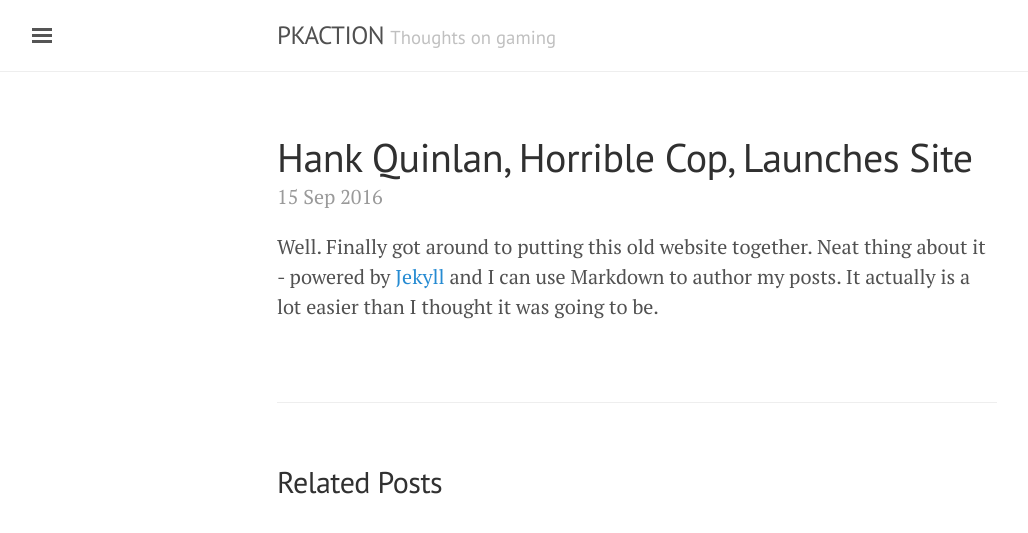
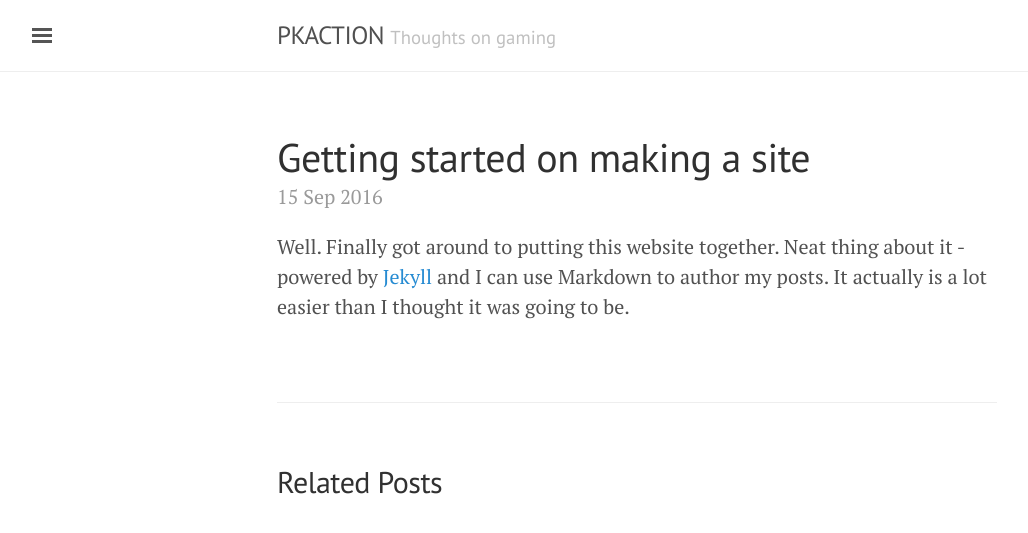
Before and after one commit to pkaction/pkaction.github.io, a Jekyll site: the page built from _posts/2016-09-15-Beginnings.md, in a window 1280 px wide. Shown: the top 533 px of the page, without its empty margins (3-1031 px from the left). Built offline with Jekyll 4.4.1, drawn with Linux system fonts in a browser that asks for light colours.

Commit message:
Update 2016-09-15-Beginnings.md
Changing a bit of text...

```diff
--- a/_posts/2016-09-15-Beginnings.md
+++ b/_posts/2016-09-15-Beginnings.md
@@ -1,7 +1,7 @@
 ---
 layout: post
-title: "Hank Quinlan, Horrible Cop, Launches Site"
+title: "Getting started on making a site"
 date: 2016-09-15
 ---
 
-Well. Finally got around to putting this old website together. Neat thing about it - powered by [Jekyll](http://jekyllrb.com) and I can use Markdown to author my posts. It actually is a lot easier than I thought it was going to be.
+Well. Finally got around to putting this website together. Neat thing about it - powered by [Jekyll](http://jekyllrb.com) and I can use Markdown to author my posts. It actually is a lot easier than I thought it was going to be.
```
